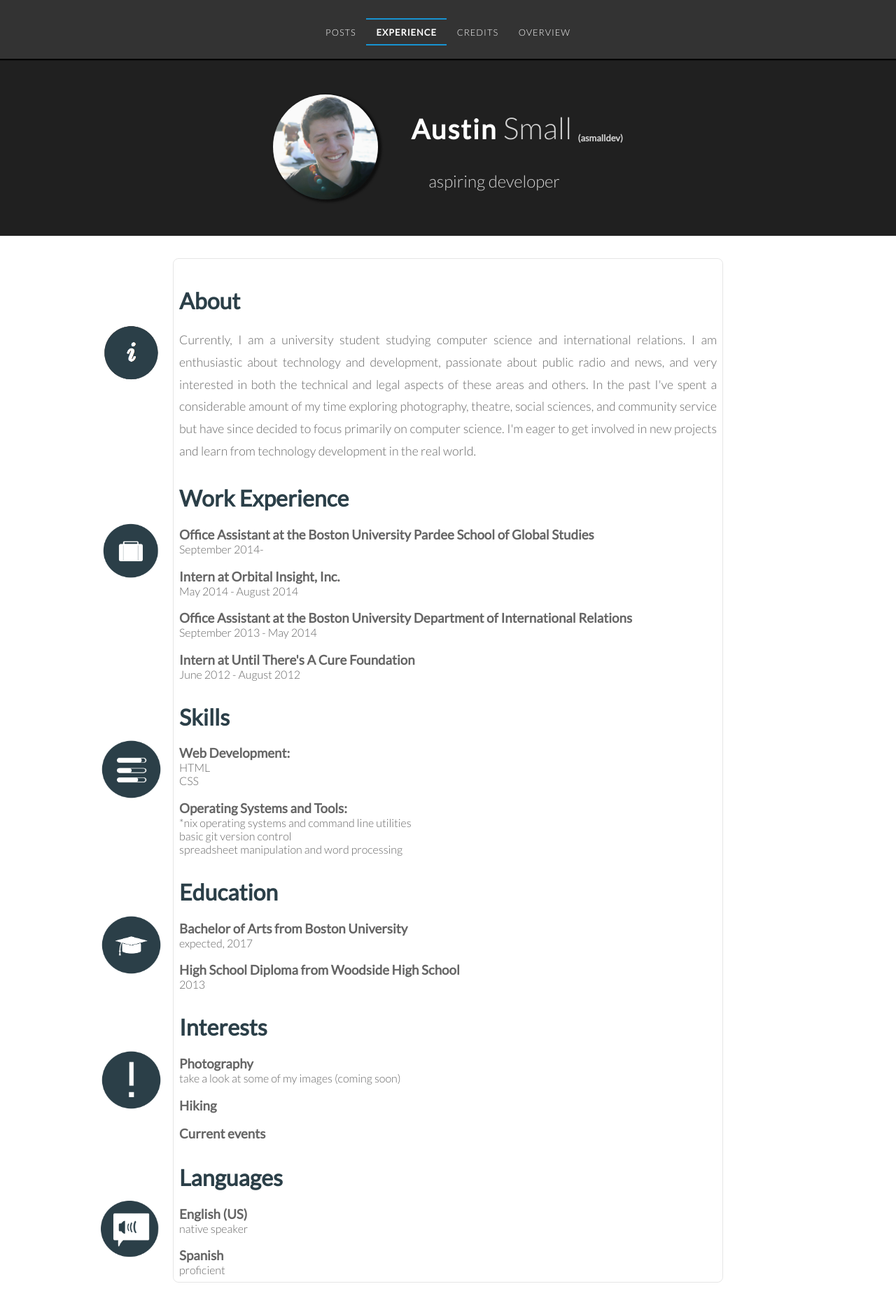
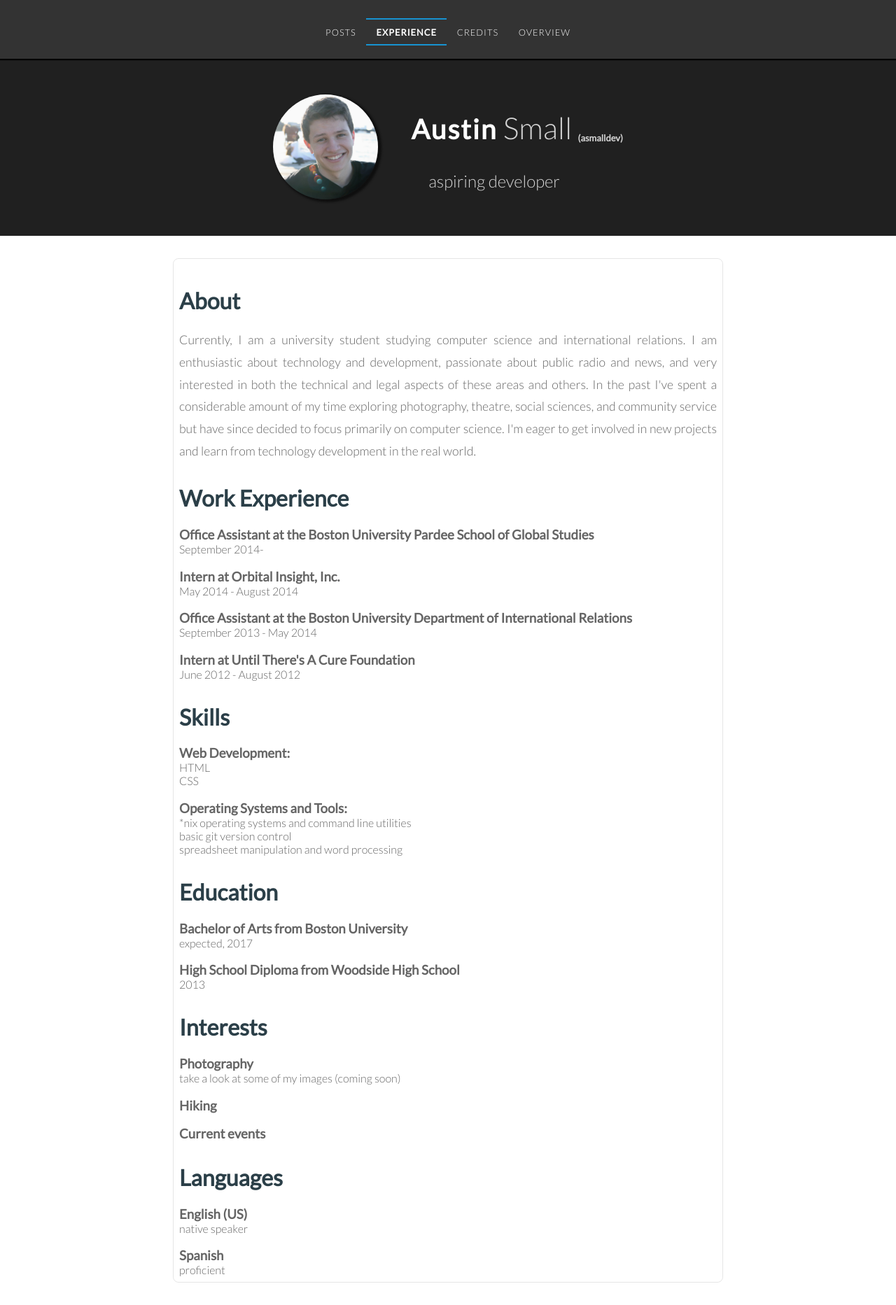
Before and after one commit to csmallbio/asmalldev.github.io, a Jekyll site: the page built from experience/index.html, in a window 1280 px wide. Shown: the whole page at 70% size. Built offline with Jekyll 4.4.1, drawn with Linux system fonts in a browser that asks for light colours; nearby versions of some CDN libraries; some web fonts are replaced.

Commit message:
comment out icons for experience page

```diff
--- a/css/default.css
+++ b/css/default.css
@@ -1647,11 +1647,10 @@
 
 	.experience_img
 	{
+		border-radius: 100px;
 		display: block;
-		float: left;
-		height: 85px;
-		margin-left: -7em;
-		margin-top: -.5em;
+		height: 50px;
+		margin: 15px;
 		transition-property:width,height,margin,padding,border,opacity,display;
 		transition-duration:.99s;
 	}
--- a/experience/index.html
+++ b/experience/index.html
@@ -21,8 +21,26 @@ title: Experience &middot; Austin Small
 	</div>
 </div>
 
+<!--
+
+SECTION ICONS
+
+<div id="sections">
+	<div class="sections_box">
+		<img class="experience_img" src="/img/info_about.png">
+		<img class="experience_img" src="/img/info_work.png">
+		<img class="experience_img" src="/img/info_skills.png">
+	</div>
+	<div class="sections_box">
+		<img class="experience_img" src="/img/info_education.png">
+		<img class="experience_img" src="/img/info_interests.png">
+		<img class="experience_img" src="/img/info_languages.png">
+	</div>
+</div>
+-->
+
 <div id="cv">
-	<h1>About</h1><img class="experience_img" src="/img/info_about.png">
+	<h1>About</h1>
 		<p>Currently, I am a university student studying computer science
 		and international relations.
 		I am enthusiastic about technology and development, passionate
@@ -35,7 +53,7 @@ title: Experience &middot; Austin Small
 		technology development in the real world.
 		</p>
 
-	<h1>Work Experience</h1><img class="experience_img" src="/img/info_work.png">
+	<h1>Work Experience</h1>
 		<h3>Office Assistant at the Boston University Pardee School of Global Studies</h3>
 			<span class="period">September 2014-</span>
 
@@ -48,7 +66,7 @@ title: Experience &middot; Austin Small
 		<h3>Intern at Until There's A Cure Foundation</h3>
 			<span class="period">June 2012 - August 2012</span>
 
-	<h1>Skills</h1><img class="experience_img" src="/img/info_skills.png">
+	<h1>Skills</h1>
 		<h3>Web Development:</h3>
 			<ul>
 				<li>HTML</li>
@@ -61,20 +79,20 @@ title: Experience &middot; Austin Small
 				<li>spreadsheet manipulation and word processing</li>
 			</ul>
 
-	<h1>Education</h1><img class="experience_img" src="/img/info_education.png">
+	<h1>Education</h1>
 		<h3>Bachelor of Arts from Boston University</h3>
 			<span class="period">expected, 2017</span>
 
 		<h3>High School Diploma from Woodside High School</h3>
 			<span class="period">2013</span>
 
-	<h1>Interests</h1><img class="experience_img" src="/img/info_interests.png">
+	<h1>Interests</h1>
 		<h3>Photography</h3>
 			<span>take a look at some of my images (coming soon)</span>
 		<h3>Hiking</h3>
 		<h3>Current events</h3>
 
-	<h1>Languages</h1><img class="experience_img" src="/img/info_languages.png">
+	<h1>Languages</h1>
 		<h3>English (US)</h3>
 			<span id="period">native speaker</span>
 		<h3>Spanish</h3>
```
Also changed, not shown: img/info_about.png, img/info_education.png, img/info_interests.png, img/info_languages.png, img/info_skills.png, img/info_work.png.
